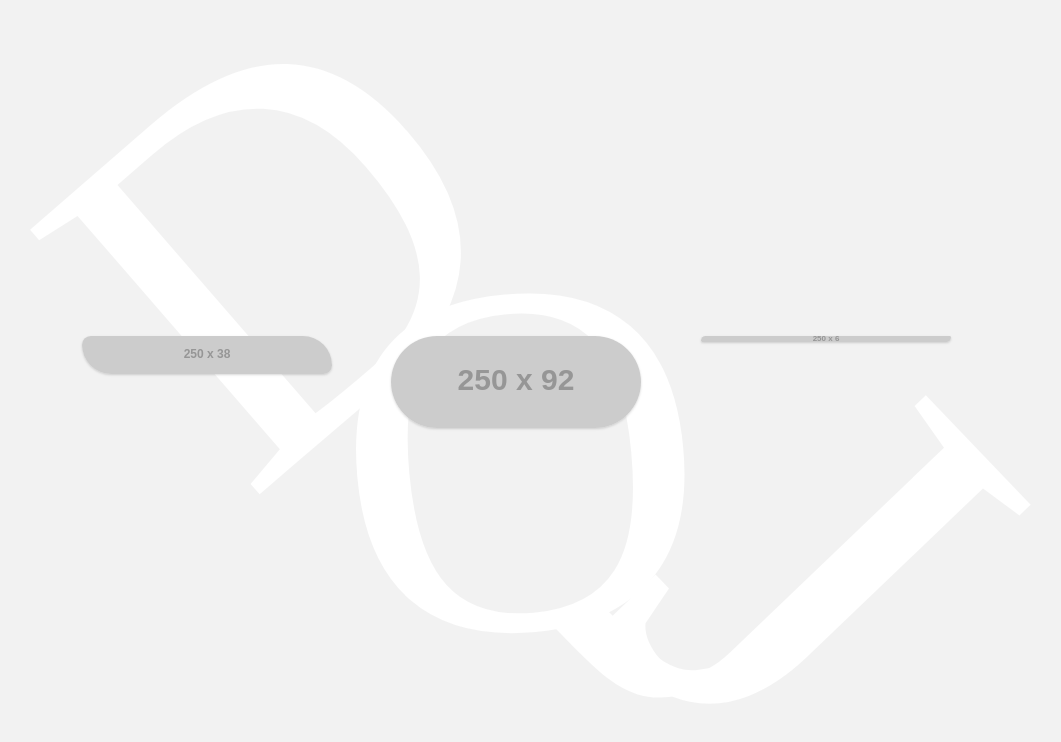
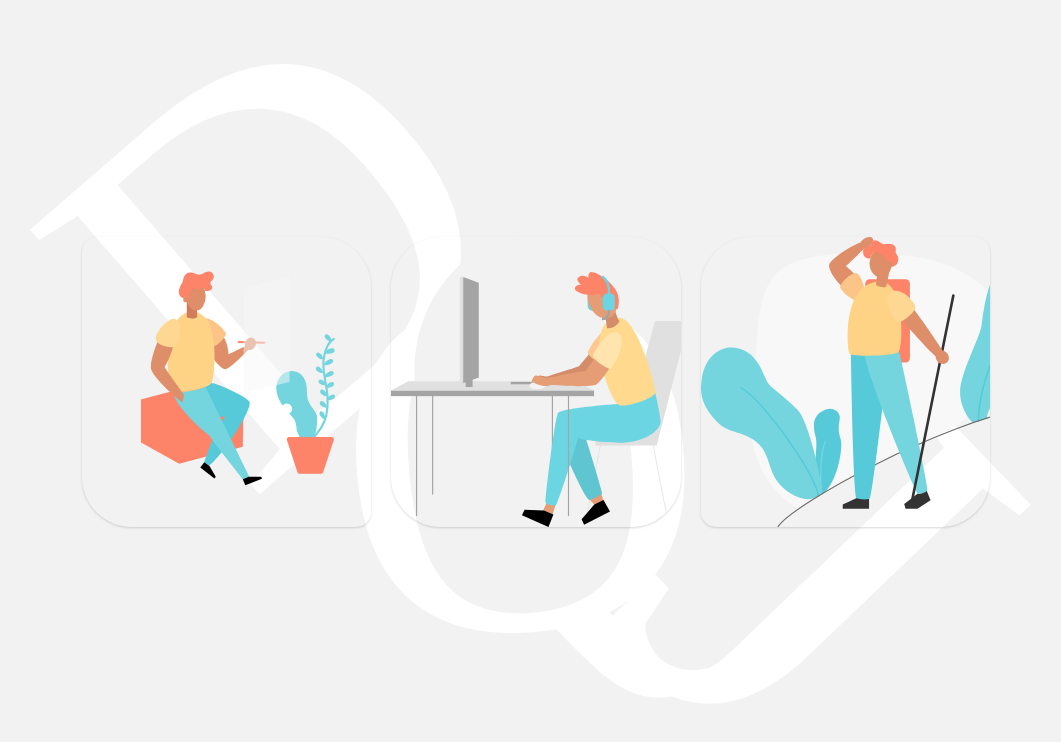
Before and after one commit to hustlelikeaboss/david.quanj.in, a Gatsby site: page / in a window 1280 px wide. Shown: the whole page, without its empty margins (104-1165 px from the left). Built offline with nearby package versions, Linux system fonts and the light colour scheme; Gatsby itself is replaced by a stand-in of ours; some packages are replaced by stand-ins of ours; placeholder pictures from the web are drawn by us.

Commit message:
replaced placeholder images

```diff
--- a/src/pages/index.js
+++ b/src/pages/index.js
@@ -4,6 +4,9 @@ import { Link } from 'gatsby';
 import SEO from '../components/seo';
 import WithBg from '../components/WithBg';
 
+import artist from '../images/artist.svg';
+import geek from '../images/geek.svg';
+import hiker from '../images/hiker.svg';
 import '../styles/main.scss';
 
 const IndexPage = () => (
@@ -12,25 +15,13 @@ const IndexPage = () => (
     <main>
       <div className="flex-container--persona">
         <Link to="/">
-          <img
-            src="https://via.placeholder.com/250/38d39f?text=DESIGNER"
-            alt="designer"
-            className="persona--1"
-          />
+          <img src={artist} alt="designer" className="persona--1" />
         </Link>
         <Link to="/">
-          <img
-            src="https://via.placeholder.com/250/92c952?text=DEVELOPER"
-            alt="developer"
-            className="persona--2"
-          />
+          <img src={geek} alt="developer" className="persona--2" />
         </Link>
         <Link to="/">
-          <img
-            src="https://via.placeholder.com/250/6c63ff?text=PHOTOGRAPHER"
-            alt="photographer"
-            className="persona--3"
-          />
+          <img src={hiker} alt="photographer" className="persona--3" />
         </Link>
       </div>
     </main>
--- a/src/styles/main.scss
+++ b/src/styles/main.scss
@@ -51,7 +51,7 @@ body {
 
   img {
     @extend .shadow;
-    transition: box-shadow .5s;
+    transition: box-shadow 0.5s;
 
     &:hover {
       @extend .shadow-3xl;
```
Also changed, not shown: src/images/artist.svg (added), src/images/geek.svg (added), src/images/hiker.svg (added).
